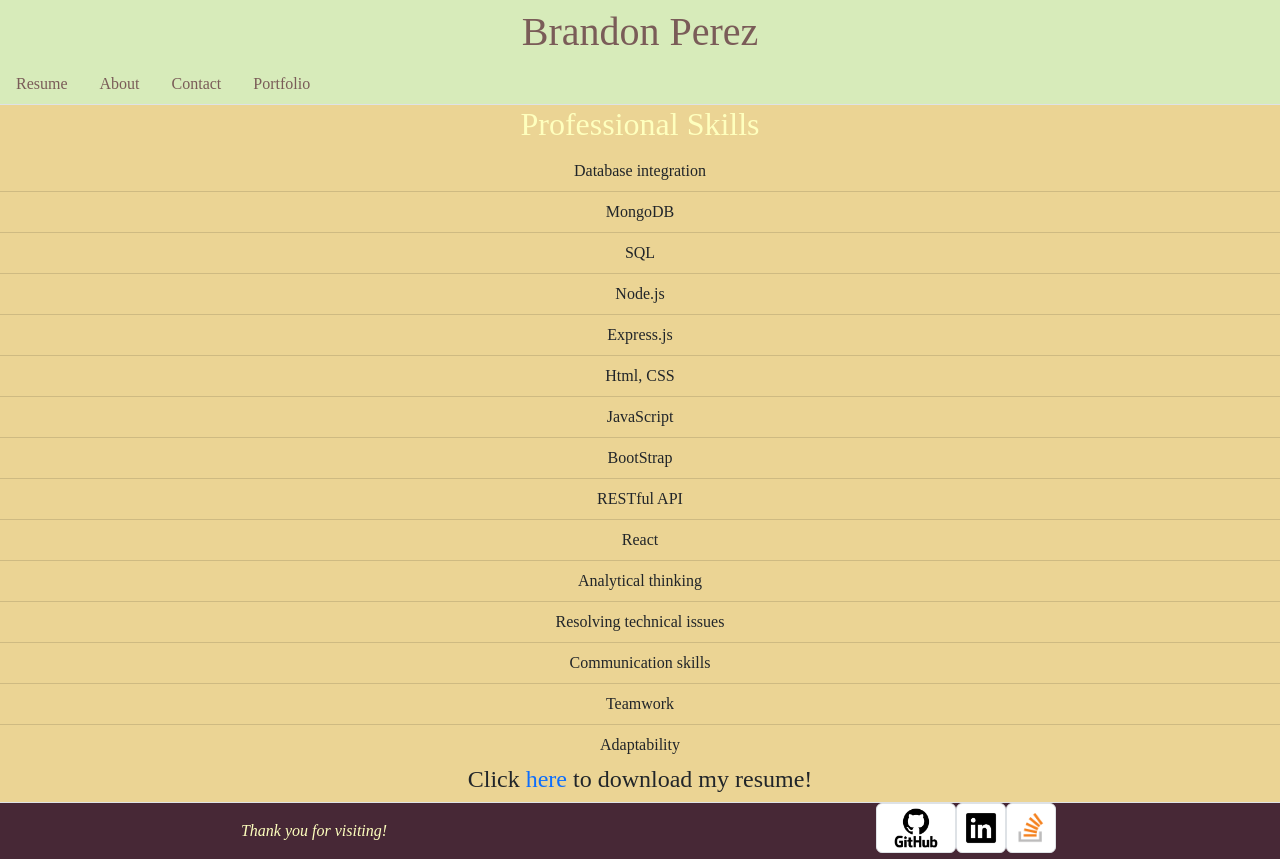
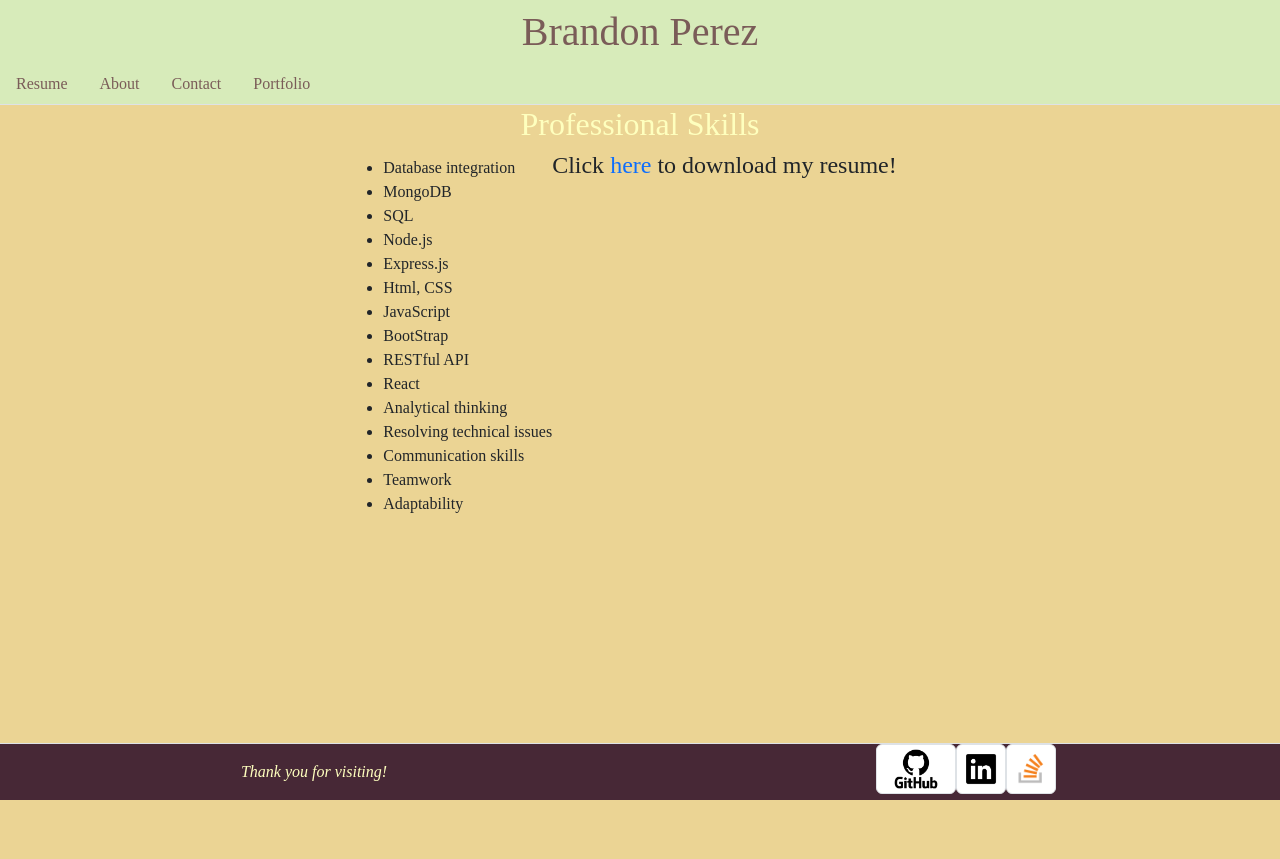
Before and after one commit to Brandon-perez19/React-Portfolio, a React (Create React App) app in the folder client/: page /resume in a window 1280 px wide. After the commit the page ends 800 px from the top, so only its background shows below. Built offline with nearby package versions, Linux system fonts and the light colour scheme.

Commit message:
added fixed footer to bottom of viewport. Fixed body/html height issue and corrected background color.

```diff
--- a/client/src/App.js
+++ b/client/src/App.js
@@ -21,7 +21,7 @@ const About2 = () =>
 function App() {
   return (
       <Router>
-        <div className="App" style={{backgroundColor: "#EBD494"}}>
+        <div className="App">
           <Header />
           <main>
           {/* This tag needs to be within Router tags, but not within Routes as its not a react componet or fragment  */}
--- a/client/src/components/Footer/index.js
+++ b/client/src/components/Footer/index.js
@@ -5,7 +5,7 @@ import linkedin from '../../assets/linkedin.png'
 
 function Footer() {
     return (
-        <footer className='border-top row'style={{backgroundColor: "#472836"}}>
+        <footer className='border-top row fixed-bottom'style={{backgroundColor: "#472836"}}>
             <div className="col">
                 <p className="fst-italic pt-3"  style={{color: "#FEFFBE"}}> Thank you for visiting! </p>
             </div>
--- a/client/src/index.css
+++ b/client/src/index.css
@@ -1,10 +1,15 @@
 body {
+  background-color: #EBD494;
   margin: 0;
   font-family: -apple-system, BlinkMacSystemFont, 'Segoe UI', 'Roboto', 'Oxygen',
     'Ubuntu', 'Cantarell', 'Fira Sans', 'Droid Sans', 'Helvetica Neue',
     sans-serif;
   -webkit-font-smoothing: antialiased;
   -moz-osx-font-smoothing: grayscale;
+}
+
+html, body {
+  height: 100%;
 }
 
 code {
@@ -14,3 +19,7 @@ code {
 * {
   font-family: 'Times New Roman', Times, serif;
 }
+
+li {
+  text-align: left;
+}
--- a/client/src/pages/Resume.js
+++ b/client/src/pages/Resume.js
@@ -2,28 +2,31 @@ import resume from '../assets/Brandon_Perez_Resume.pdf'
 
 function Resume() {
     return (
-
         <div>
-            <div >
-                <h2 style={{color: "#FEFFBE"}}> Professional Skills </h2>
-                <ul className="list-group list-group-flush" >
-                    <li style={{backgroundColor: "#EBD494"}}className="list-group-item"> Database integration</li>
-                    <li style={{backgroundColor: "#EBD494"}} className="list-group-item"> MongoDB</li>
-                    <li style={{backgroundColor: "#EBD494"}} className="list-group-item"> SQL</li>
-                    <li style={{backgroundColor: "#EBD494"}} className="list-group-item"> Node.js</li>
-                    <li style={{backgroundColor: "#EBD494"}} className="list-group-item"> Express.js</li>
-                    <li style={{backgroundColor: "#EBD494"}} className="list-group-item"> Html, CSS </li>
-                    <li style={{backgroundColor: "#EBD494"}} className="list-group-item"> JavaScript</li>
-                    <li style={{backgroundColor: "#EBD494"}} className="list-group-item"> BootStrap</li>
-                    <li style={{backgroundColor: "#EBD494"}} className="list-group-item"> RESTful API</li>
-                    <li style={{backgroundColor: "#EBD494"}} className="list-group-item"> React</li>
-                    <li style={{backgroundColor: "#EBD494"}} className="list-group-item"> Analytical thinking</li>
-                    <li style={{backgroundColor: "#EBD494"}} className="list-group-item"> Resolving technical issues</li>
-                    <li style={{backgroundColor: "#EBD494"}} className="list-group-item"> Communication skills</li>
-                    <li style={{backgroundColor: "#EBD494"}} className="list-group-item"> Teamwork </li>
-                    <li style={{backgroundColor: "#EBD494"}} className="list-group-item"> Adaptability </li>
-                </ul>
-                <h4>Click <a href={resume} className="text-decoration-none" download> here </a> to download my resume! </h4>
+            <h2 style={{ color: "#FEFFBE" }}> Professional Skills </h2>
+            <div>
+                <div style={{ display: "inline-block", textAlign: "left" }}>
+                    <ul className="list-group list-group-flush" >
+                        <li> Database integration</li>
+                        <li> MongoDB</li>
+                        <li> SQL</li>
+                        <li> Node.js</li>
+                        <li> Express.js</li>
+                        <li> Html, CSS </li>
+                        <li> JavaScript</li>
+                        <li> BootStrap</li>
+                        <li> RESTful API</li>
+                        <li> React</li>
+                        <li> Analytical thinking</li>
+                        <li> Resolving technical issues</li>
+                        <li> Communication skills</li>
+                        <li> Teamwork </li>
+                        <li> Adaptability </li>
+                    </ul>
+                </div>
+                <div style={{ display: "inline-block", textAlign: "right" }}>
+                    <h4>Click <a href={resume} className="text-decoration-none" download> here </a> to download my resume! </h4>
+                </div>
             </div>
         </div>
     )
```
